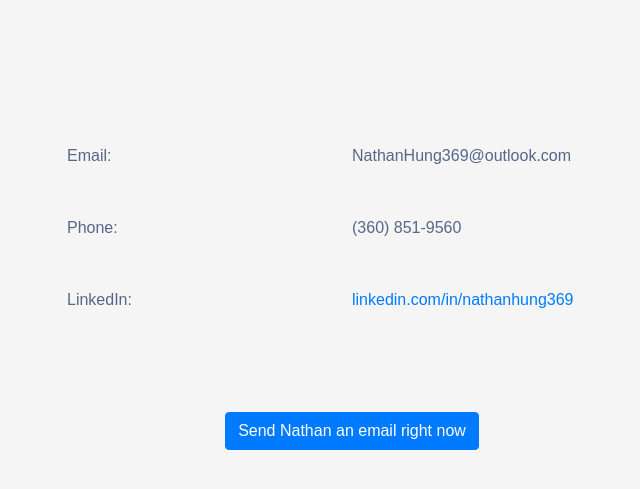
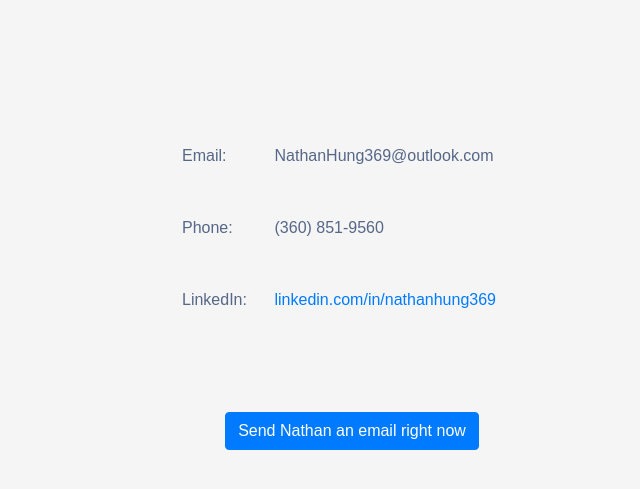
Before and after one commit to NathanHung369/CarGurus_Scrapping_Project, a Flask app: page /Contact in a window 1280 px wide. Shown: the part 62-551 px from the top of the page, without its empty margins (288-928 px from the left). Run offline with Flask 2, Linux system fonts and the light colour scheme; some libraries are stand-ins or nearby versions.

Commit message:
formatting contact

```diff
--- a/FlaskCrudApp/templates/Contact.html
+++ b/FlaskCrudApp/templates/Contact.html
@@ -153,13 +153,13 @@
     <br><br>
     <br>
 
-
     <div class="container justify-content-center">
+    <div class="container w-50 justify-content-center">
       <div class="row justify-content-center">
-        <div class="w-25">
+        <div class="col-sm-2">
           Email:
         </div>
-        <div class="w-25">
+        <div class="col-sm-6">
           NathanHung369@outlook.com
         </div>
 
@@ -167,12 +167,12 @@
     </div>
     <br>
     <br>
-    <div class="container justify-content-center">
+    <div class="container w-50 justify-content-center">
     <div class="row justify-content-center">
-      <div class="w-25">
+      <div class="col-sm-2">
         Phone:
       </div>
-      <div class="w-25">
+      <div class="col-sm-6">
         (360) 851-9560
       </div>
 
@@ -180,18 +180,18 @@
   </div>
   <br>
     <br>
-  <div class="container justify-content-center">
+  <div class="container w-50 justify-content-center">
     <div class="row justify-content-center">
-      <div class="w-25">
+      <div class="col-sm-2">
         LinkedIn:
       </div>
-      <div class="w-25">
+      <div class="col-sm-6">
         <a href="https://www.linkedin.com/in/nathanhung369/" class="link-primary" target="_blank">linkedin.com/in/nathanhung369</a>
       </div>
 
     </div>
   </div>
-
+    </div>
 
 
 
@@ -203,7 +203,7 @@
 
   <!-- Modal HTML -->
   <div id="myModal" class="modal fade">
-    <div class="modal-dialog contact-modal">
+    <div class="w-100 modal-dialog contact-modal">
       <div class="modal-content">
         <div class="modal-header">
           <h4 class="modal-title">Contact Nathan</h4>
```
